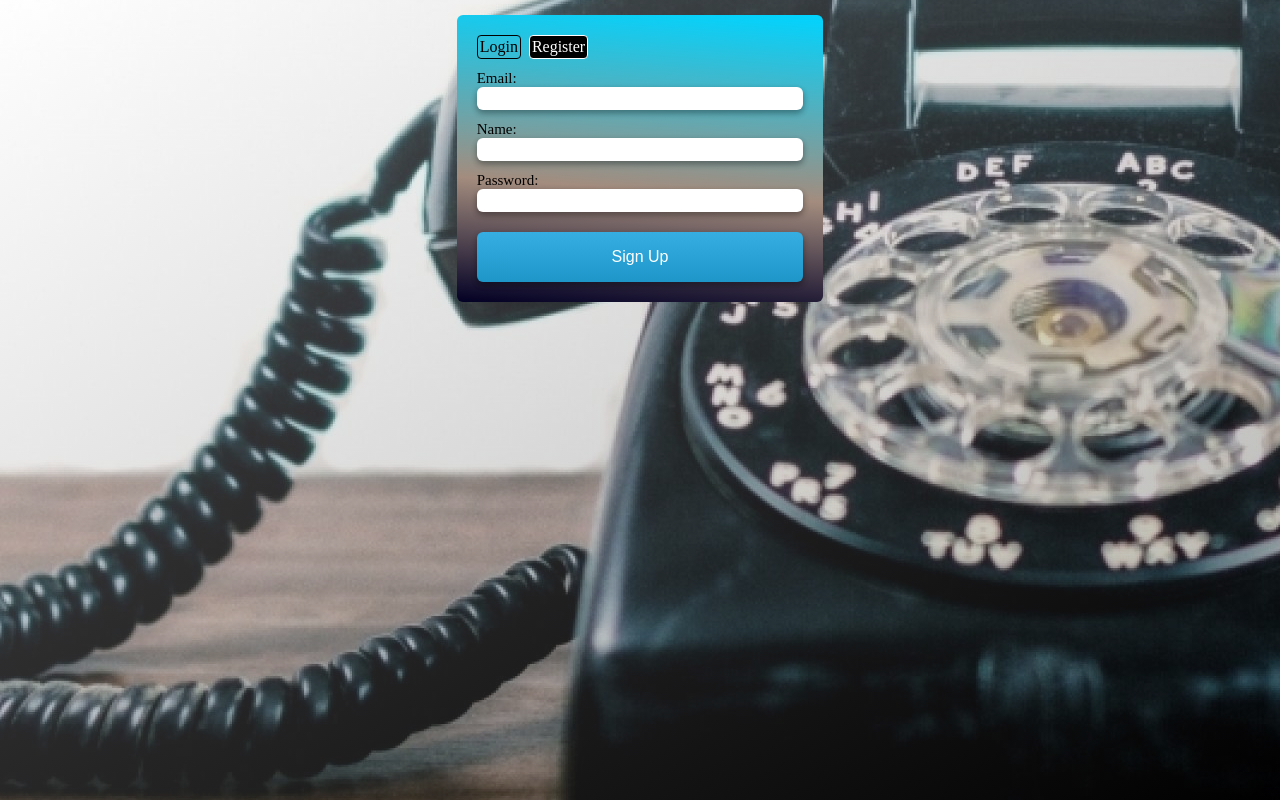
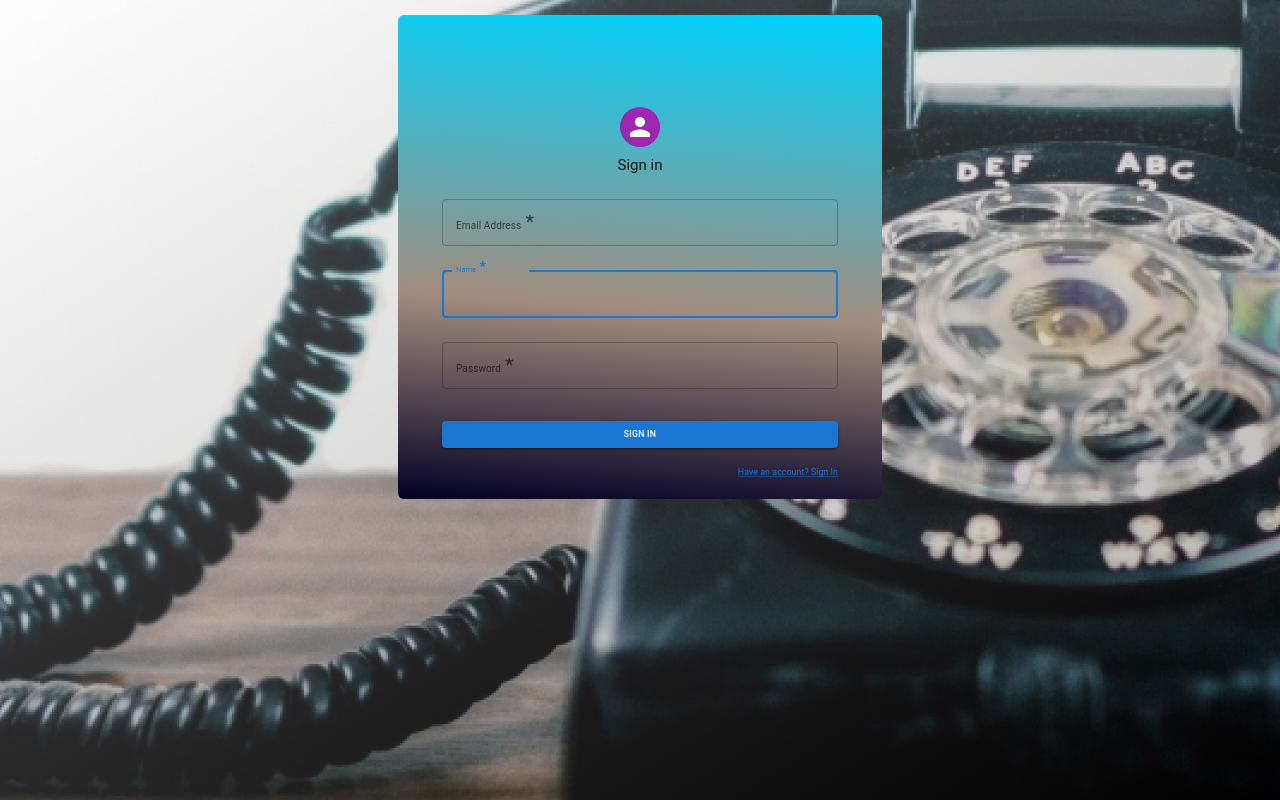
Before and after one commit to NickPosvystak/goit-react-hw-08-phonebook, a React (Create React App) app: page /goit-react-hw-08-phonebook/register in a window 1280 px wide. Built offline with nearby package versions, Linux system fonts and the light colour scheme; a web font is replaced by a local one.

Commit message:
styled login and register

```diff
--- a/package.json
+++ b/package.json
@@ -6,6 +6,7 @@
   "dependencies": {
     "@emotion/react": "^11.11.1",
     "@emotion/styled": "^11.11.0",
+    "@mui/icons-material": "^5.14.16",
     "@mui/material": "^5.14.17",
     "@mui/styled-engine-sc": "^6.0.0-alpha.5",
     "@reduxjs/toolkit": "^1.9.7",
--- a/src/components/ContactForm/ContactForm.jsx
+++ b/src/components/ContactForm/ContactForm.jsx
@@ -17,14 +17,12 @@ export const ContactForm = () => {
   const contacts = useSelector(selectContacts);
 
   const onSubmit = data => {
-
     contacts &&
     contacts.some(
       contact => contact.name.toLowerCase() === data.name.toLowerCase()
     )
       ? alert(`${data.name} is already in contacts`)
       : dispatch(addContact(data));
-
 
     reset();
   };
--- a/src/components/Contacts.jsx/Contacts.jsx
+++ b/src/components/Contacts.jsx/Contacts.jsx
@@ -5,7 +5,35 @@ import {
   selectContactsIsLoading,
   selectFilterTerm,
 } from 'redux/selectors';
-import { StyledItem, StyledList } from './StyledContacts';
+// import { StyledItem, StyledList } from './StyledContacts';
+
+
+
+import * as React from 'react';
+import { styled } from '@mui/material/styles';
+// import Box from '@mui/material/Box';
+import List from '@mui/material/List';
+import ListItem from '@mui/material/ListItem';
+import ListItemAvatar from '@mui/material/ListItemAvatar';
+// import ListItemIcon from '@mui/material/ListItemIcon';
+import ListItemText from '@mui/material/ListItemText';
+import Avatar from '@mui/material/Avatar';
+import IconButton from '@mui/material/IconButton';
+// import FormGroup from '@mui/material/FormGroup';
+// import FormControlLabel from '@mui/material/FormControlLabel';
+// import Checkbox from '@mui/material/Checkbox';
+// import Grid from '@mui/material/Grid';
+// import Typography from '@mui/material/Typography';
+import FolderIcon from '@mui/icons-material/Folder';
+import DeleteIcon from '@mui/icons-material/Delete';
+
+
+
+
+const Demo = styled('div')(({ theme }) => ({
+  backgroundColor: theme.palette.background.paper,
+}));
+
 
 export const Contacts = ({ contacts }) => {
   const contactsItems = useSelector(selectContacts);
@@ -26,24 +54,35 @@ export const Contacts = ({ contacts }) => {
   return (
     <div>
       {isLoading && <p>Loading...</p>}
-      <StyledList>
+       <Demo>
+      <List >
+
         {Array.isArray(filterContacts) &&
           filterContacts.map(({ id, name, number }) => {
             return (
-              <StyledItem key={id}>
-                <h3>{name}</h3>
+              <ListItem key={id}>
+                <ListItemAvatar>
+                  <Avatar>
+                    <FolderIcon />
+                  </Avatar>
+                </ListItemAvatar>
+                <ListItemText>{name}</ListItemText>
                 <p>{number}</p>
-                <button
+                <IconButton
+                  edge="end"
+                  aria-label="delete"
                   onClick={() => {
                     onDeleteContact(id);
                   }}
                 >
-                  ❌
-                </button>
-              </StyledItem>
+                  <DeleteIcon />
+                </IconButton>
+              </ListItem>
             );
           })}
-      </StyledList>
+      </List>
+       </Demo>
+
     </div>
   );
 };
--- a/src/components/Navigation/Navigation.jsx
+++ b/src/components/Navigation/Navigation.jsx
@@ -27,8 +27,8 @@ const Navigation = () => {
         </>
       ) : (
         <>
-          <StyledNavLink to="/login">Login</StyledNavLink>
-          <StyledNavLink to="/register">Register</StyledNavLink>
+          {/* <StyledNavLink to="/login">Login</StyledNavLink> */}
+          {/* <StyledNavLink to="/register">Register</StyledNavLink> */}
         </>
       )}
     </StyledContainer>
--- a/src/pages/Login/Login.styled.js
+++ /dev/null
@@ -1,49 +0,0 @@
-import styled from "styled-components";
-
-export const StyledFormLogin = styled.form`
-  display: flex;
-  flex-direction: column;
-  flex-wrap: wrap;
-
-  span {
-    font-size: 15px;
-  }
-`;
-export const StyledFormInput = styled.input`
-  flex: 1 0 140px;
-  width: 100%;
-  margin-bottom: 10px;
-  border-radius: 6px;
-  border: 0;
-  box-shadow: rgba(0, 0, 0, 0.16) 0px 3px 6px, rgba(0, 0, 0, 0.23) 0px 3px 6px;
-`;
-export const StyledFormBtn = styled.button`
-  flex: 1 0 50px;
-  border: 0;
-
-  // Style
-  background-image: linear-gradient(-180deg, #37aee2 0%, #1e96c8 100%);
-  box-sizing: border-box;
-  color: #ffffff;
-  display: flex;
-  font-size: 16px;
-  justify-content: center;
-  align-items: center;
-  padding: 1rem 1.75rem;
-  text-decoration: none;
-  width: 100%;
-  border-radius: 6px;
-  cursor: pointer;
-  user-select: none;
-  -webkit-user-select: none;
-  touch-action: manipulation;
-  box-shadow: rgba(0, 0, 0, 0.16) 0px 3px 6px, rgba(0, 0, 0, 0.23) 0px 3px 6px;
-
-  @media only screen and (min-width: 768px) {
-    margin-top: 10px;
-    padding: 1rem 2rem;
-  }
-  &:hover {
-    background-image: linear-gradient(-180deg, #1d95c9 0%, #17759c 100%);
-  }
-`;
--- a/src/pages/Login/LoginPage.jsx
+++ b/src/pages/Login/LoginPage.jsx
@@ -1,50 +1,106 @@
-import React from 'react';
+import * as React from 'react';
 import { useForm } from 'react-hook-form';
 import { useDispatch } from 'react-redux';
 import { loginThunk } from 'redux/AuthReducer';
-import { StyledFormBtn, StyledFormInput, StyledFormLogin } from './Login.styled';
+
+import Avatar from '@mui/material/Avatar';
+import Button from '@mui/material/Button';
+import CssBaseline from '@mui/material/CssBaseline';
+import TextField from '@mui/material/TextField';
+// import FormControlLabel from '@mui/material/FormControlLabel';
+// import Checkbox from '@mui/material/Checkbox';
+import Link from '@mui/material/Link';
+import Grid from '@mui/material/Grid';
+import Box from '@mui/material/Box';
+import Typography from '@mui/material/Typography';
+import Container from '@mui/material/Container';
+import { createTheme, ThemeProvider } from '@mui/material/styles';
 
 
 
+
+const defaultTheme = createTheme();
+
 const LoginPage = () => {
-  const {
-    register,
-    handleSubmit,
-    reset,
-    formState: { errors },
-  } = useForm();
 
   const dispatch = useDispatch();
+  const {register, handleSubmit} = useForm();
+
 
     const onSubmit = data => {
       dispatch(loginThunk(data));
-
-    reset();
     };
 
     return (
-    <StyledFormLogin onSubmit={handleSubmit(onSubmit)}>
-      <label>
-        <span>Email:</span>
-        <StyledFormInput
+      <ThemeProvider theme={defaultTheme}>
+        <Container component="main" maxWidth="xs">
+          <CssBaseline />
+          <Box
+            sx={{
+              marginTop: 8,
+              display: 'flex',
+              flexDirection: 'column',
+              alignItems: 'center',
+            }}
+          >
+            <Avatar sx={{ m: 1, bgcolor: 'secondary.main' }}>
+            </Avatar>
+            <Typography component="h1" variant="h5">
+              Sign in
+            </Typography>
+            <Box
+              component="form"
+              onSubmit={handleSubmit(onSubmit)}
+              noValidate
+              sx={{ mt: 1 }}
+            >
+              <TextField
+                margin="normal"
+                required
+                fullWidth
+                id="email"
+                label="Email Address"
+                name="email"
+                autoComplete="email"
+                autoFocus
                 {...register('email', { required: true })}
-          type="email"
               />
-        {errors.email && <span>This field is required</span>}
-      </label>
+              <TextField
+                margin="normal"
+                required
+                fullWidth
+                name="password"
+                label="Password"
+                type="password"
+                id="password"
+                autoComplete="current-password"
+                {...register('password', { required: true })}
+              />
 
-      <label>
-        <span>Password:</span>
-        <StyledFormInput
-          {...register('password', { required: true, minLength: 7 })}
-          type="password"
-        />
-        {errors.password && <span>This field is required</span>}
-      </label>
+              <Button
+                type="submit"
+                fullWidth
+                variant="contained"
+                sx={{ mt: 3, mb: 2 }}
+              >
+                Sign In
+              </Button>
+              <Grid container>
+                <Grid item xs>
 
-      <StyledFormBtn type="submit">Sign In</StyledFormBtn>
-    </StyledFormLogin>
+                </Grid>
+                <Grid item>
+                  <Link href="register" variant="body2">
+                    {"Don't have an account? Sign Up"}
+                  </Link>
+                </Grid>
+              </Grid>
+            </Box>
+          </Box>
+        </Container>
+      </ThemeProvider>
     );
-};
+  }
+
 
 export default LoginPage;
--- a/src/pages/RegisterPage/RegisterPage.jsx
+++ b/src/pages/RegisterPage/RegisterPage.jsx
@@ -1,22 +1,25 @@
-import React from 'react';
+import * as React from 'react';
 import { useForm } from 'react-hook-form';
 import { useDispatch } from 'react-redux';
 import { registerThunk } from 'redux/AuthReducer';
-import {
-  StyledFormRegister,
-  StyledRegisterBtn,
-  StyledRegisterInput,
-} from './RegisterPage.styled';
+
+import Avatar from '@mui/material/Avatar';
+import Button from '@mui/material/Button';
+import CssBaseline from '@mui/material/CssBaseline';
+import TextField from '@mui/material/TextField';
+import Link from '@mui/material/Link';
+import Grid from '@mui/material/Grid';
+import Box from '@mui/material/Box';
+import Typography from '@mui/material/Typography';
+import Container from '@mui/material/Container';
+import { createTheme, ThemeProvider } from '@mui/material/styles';
+
+const defaultTheme = createTheme();
 
 const RegisterPage = () => {
-  const {
-    register,
-    handleSubmit,
-    reset,
-    formState: { errors },
-  } = useForm();
 
   const dispatch = useDispatch();
+  const { register, handleSubmit ,reset} = useForm();
 
   const onSubmit = data => {
     dispatch(registerThunk(data));
@@ -25,34 +28,81 @@ const RegisterPage = () => {
   };
 
   return (
-    <StyledFormRegister onSubmit={handleSubmit(onSubmit)}>
-      <label>
-        <span>Email:</span>
-        <StyledRegisterInput
+    <ThemeProvider theme={defaultTheme}>
+      <Container component="main" maxWidth="xs">
+        <CssBaseline />
+        <Box
+          sx={{
+            marginTop: 8,
+            display: 'flex',
+            flexDirection: 'column',
+            alignItems: 'center',
+          }}
+        >
+          <Avatar sx={{ m: 1, bgcolor: 'secondary.main' }}></Avatar>
+          <Typography component="h1" variant="h5">
+            Sign in
+          </Typography>
+          <Box
+            component="form"
+            onSubmit={handleSubmit(onSubmit)}
+            noValidate
+            sx={{ mt: 1 }}
+          >
+            <TextField
+              margin="normal"
+              required
+              fullWidth
+              id="email"
+              label="Email Address"
+              name="email"
+              autoComplete="email"
+              autoFocus
               {...register('email', { required: true })}
-          type="email"
             />
-        {errors.email && <span>This field is required</span>}
-      </label>
-      <label>
-        <span>Name:</span>
-        <StyledRegisterInput
+            <TextField
+              margin="normal"
+              required
+              fullWidth
+              id="name"
+              label="Name"
+              name="name"
+              autoComplete="Name"
+              autoFocus
               {...register('name', { required: true })}
-          type="text"
             />
-        {errors.name && <span>This field is required</span>}
-      </label>
-      <label>
-        <span>Password:</span>
-        <StyledRegisterInput
-          {...register('password', { required: true, minLength: 7 })}
+            <TextField
+              margin="normal"
+              required
+              fullWidth
+              name="password"
+              label="Password"
               type="password"
+              id="password"
+              autoComplete="current-password"
+              {...register('password', { required: true })}
             />
-        {errors.password && <span>This field is required</span>}
-      </label>
 
-      <StyledRegisterBtn type="submit">Sign Up</StyledRegisterBtn>
-    </StyledFormRegister>
+            <Button
+              type="submit"
+              fullWidth
+              variant="contained"
+              sx={{ mt: 3, mb: 2 }}
+            >
+              Sign In
+            </Button>
+            <Grid container>
+              <Grid item xs></Grid>
+              <Grid item>
+                <Link href="login" variant="body2">
+                  {"Have an account? Sign In"}
+                </Link>
+              </Grid>
+            </Grid>
+          </Box>
+        </Box>
+      </Container>
+    </ThemeProvider>
   );
 };
 
--- a/src/pages/RegisterPage/RegisterPage.styled.js
+++ /dev/null
@@ -1,50 +0,0 @@
-import styled from 'styled-components';
-
-export const StyledFormRegister = styled.form`
-  display: flex;
-  flex-direction: column;
-  flex-wrap: wrap;
-
-  span {
-    font-size: 15px;
-  }
-`;
-export const StyledRegisterInput = styled.input`
-  flex: 1 0 140px;
-  width: 100%;
-  margin-bottom: 10px;
-  border-radius: 6px;
-  border: 0;
-  box-shadow: rgba(0, 0, 0, 0.16) 0px 3px 6px, rgba(0, 0, 0, 0.23) 0px 3px 6px;
-`;
-export const StyledRegisterBtn = styled.button`
-  flex: 1 0 50px;
-  border: 0;
-
-  // Style
-  background-image: linear-gradient(-180deg, #37aee2 0%, #1e96c8 100%);
-  box-sizing: border-box;
-  color: #ffffff;
-  display: flex;
-  font-size: 16px;
-  justify-content: center;
-  align-items: center;
-  padding: 1rem 1.75rem;
-  text-decoration: none;
-  width: 100%;
-  border-radius: 6px;
-  cursor: pointer;
-  user-select: none;
-  -webkit-user-select: none;
-  touch-action: manipulation;
-
-  box-shadow: rgba(0, 0, 0, 0.16) 0px 3px 6px, rgba(0, 0, 0, 0.23) 0px 3px 6px;
-
-  @media only screen and (min-width: 768px) {
-    margin-top: 10px;
-    padding: 1rem 2rem;
-  }
-  &:hover {
-    background-image: linear-gradient(-180deg, #1d95c9 0%, #17759c 100%);
-  }
-`;
```
Also changed, not shown: 1 other file (tests, documents, lock files or other folders). Lines whose indentation alone changed are shown as unchanged.
